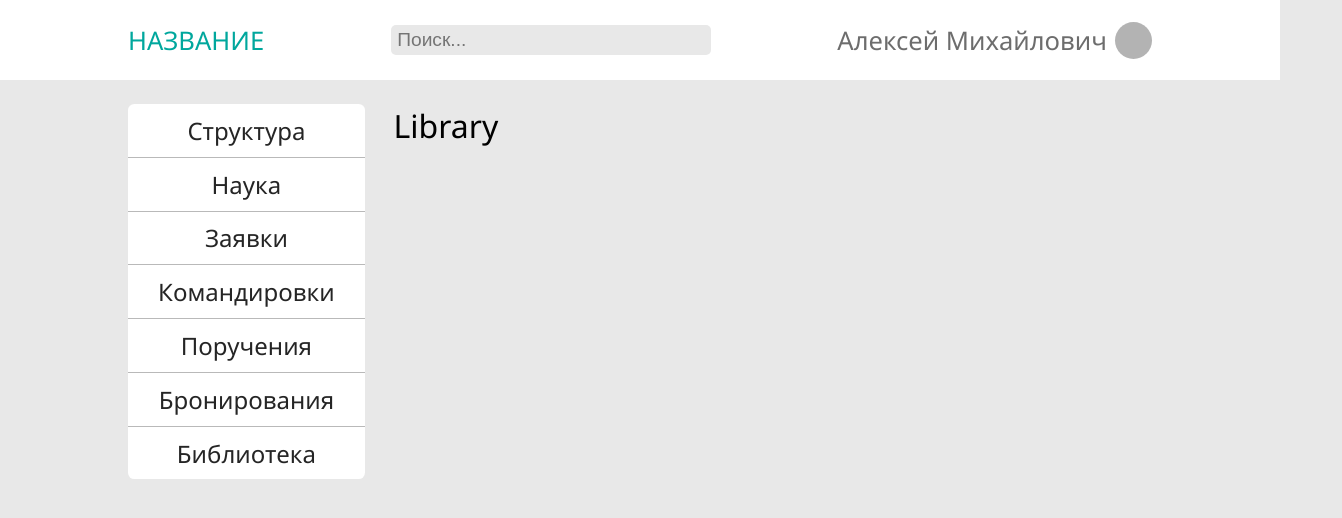
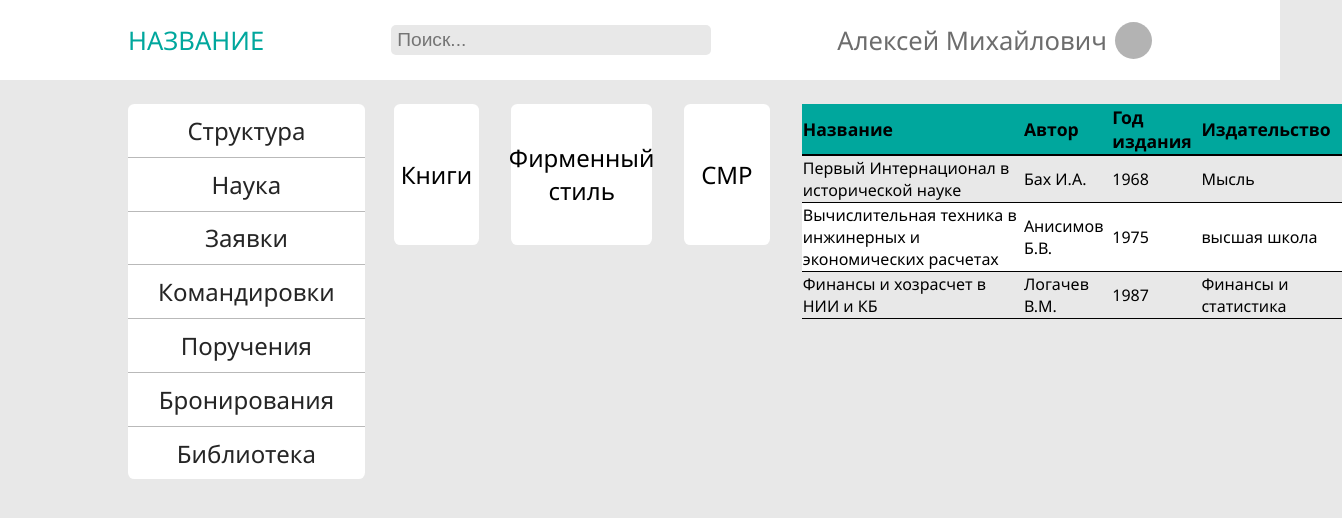
Before and after one commit to AlBelHub/PortalSite_ts, a React (Vite) app in the folder Portal_ts/: page /library in a window 1280 px wide. Shown: the top 518 px of the page, 1342 px wide, since content can reach past the window. Built offline with nearby package versions, Linux system fonts and the light colour scheme.

Commit message:
Дополнение к странице библиотеки

```diff
--- a/Portal_ts/src/routes/Library.tsx
+++ b/Portal_ts/src/routes/Library.tsx
@@ -1,9 +1,29 @@
 import React from "react";
+import "../styles/library.scss";
+import BookTable from "../components/BookTable";
 
 export default function Library() {
   return (
     <>
-      <h1>Library</h1>
+      <div className="library-container">
+        <div className="menu">
+          <div className="menu__items">
+            <div className="card">
+              <img src="" alt="" />
+              Книги
+            </div>
+            <div className="card">
+              <img src="" alt="" />
+              Фирменный стиль
+            </div>
+            <div className="card">
+              <img src="" alt="" />
+              СМР
+            </div>
+            <BookTable />
+          </div>
+        </div>
+      </div>
     </>
   );
 }
```
